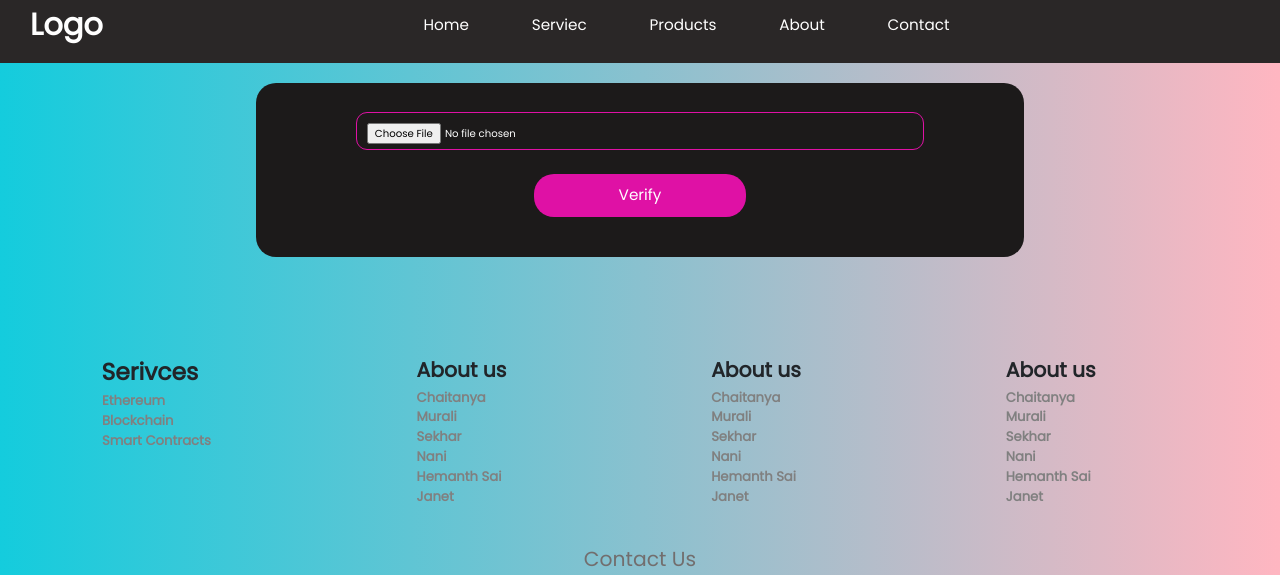
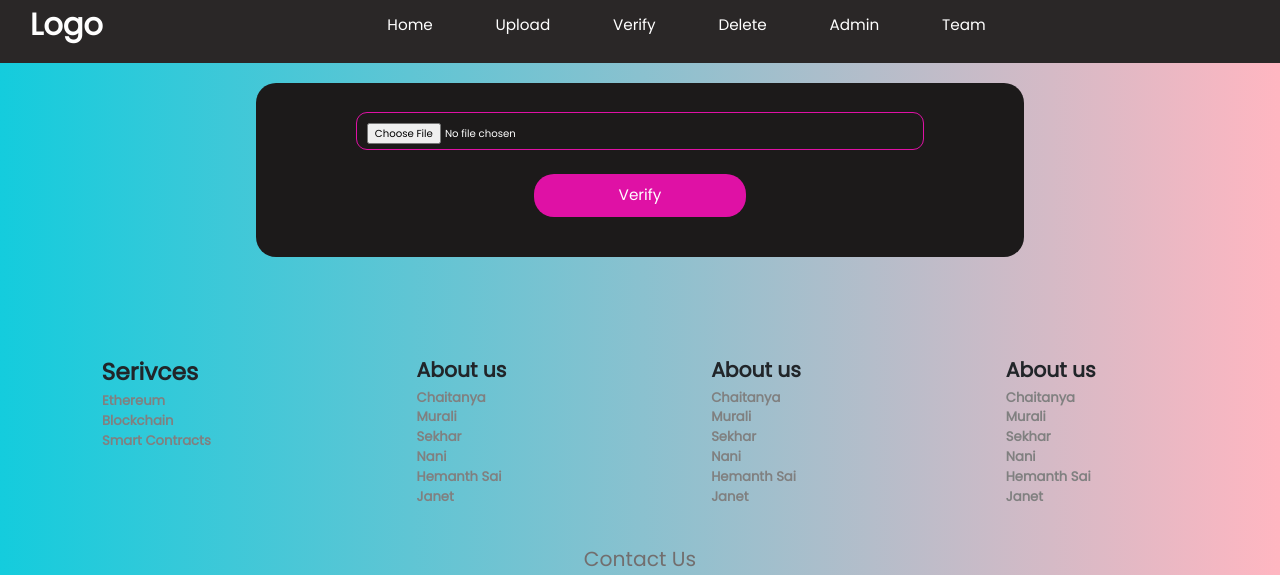
Before and after one commit to SomasekharSunkari/SIH, a plain HTML site: page Verify.html in a window 1280 px wide. Shown: the top 575 px of the page. Drawn offline with nearby package versions, Linux system fonts and the light colour scheme.

```diff
--- a/Verify.html
+++ b/Verify.html
@@ -19,10 +19,11 @@
       <nav class="nav-bar">
         <ul class="navigation-links">
           <li><a href="/index.html">Home</a></li>
-          <li><a href="#">Serviec</a></li>
-          <li><a href="#">Products</a></li>
-          <li><a href="#">About</a></li>
-          <li><a href="#">Contact</a></li>
+          <li><a href="/Upload.html">Upload</a></li>
+          <li><a href="/Verify.html">Verify</a></li>
+          <li><a href="/Delete.html">Delete</a></li>
+          <li><a href="/Admin.html">Admin</a></li>
+          <li><a href="#">Team</a></li>
         </ul>
         <i class="fa-solid fa-bars menu-bar"></i>
       </nav>
```
Also changed, not shown: index.html (+2 -2 lines).
